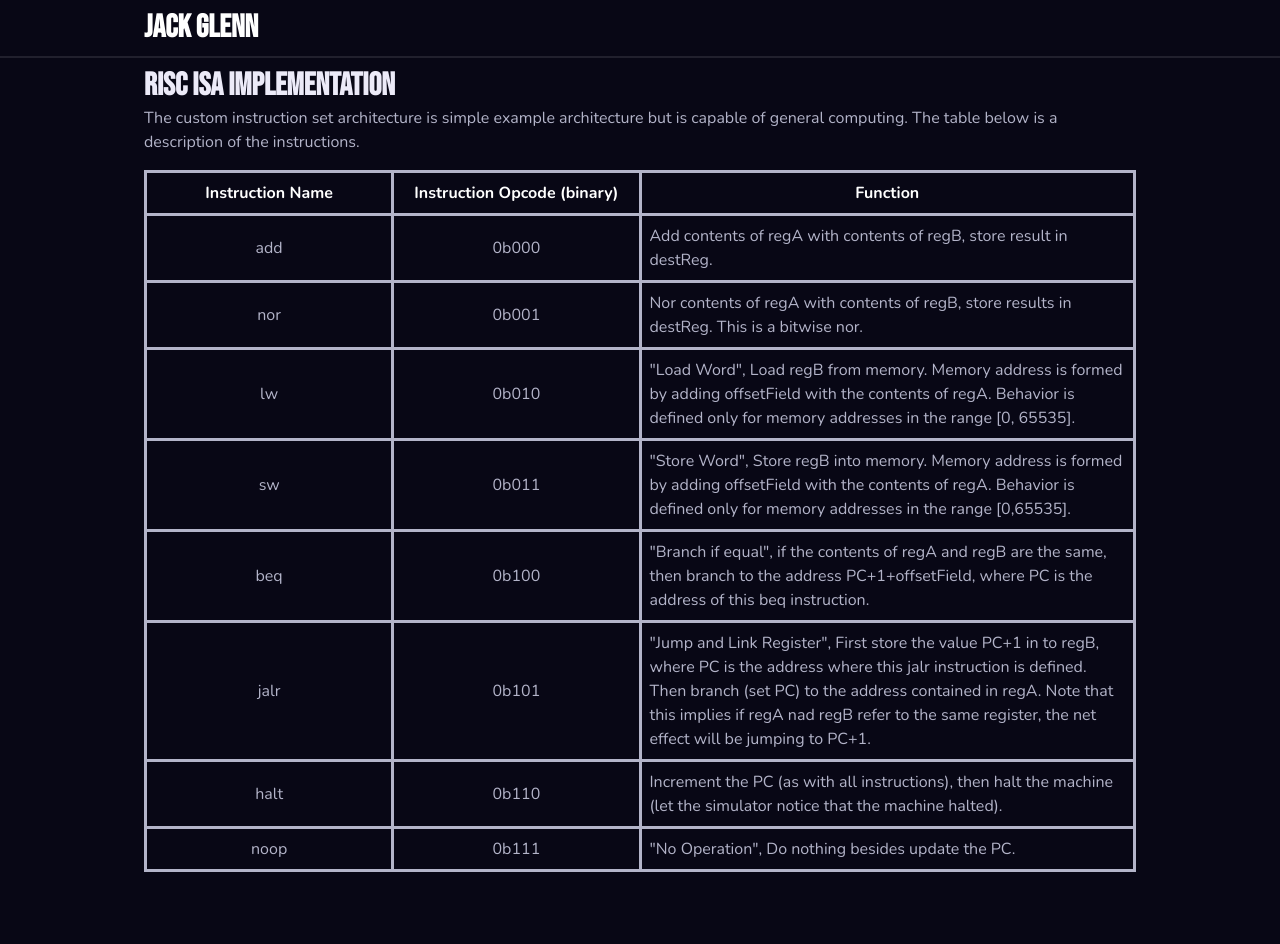
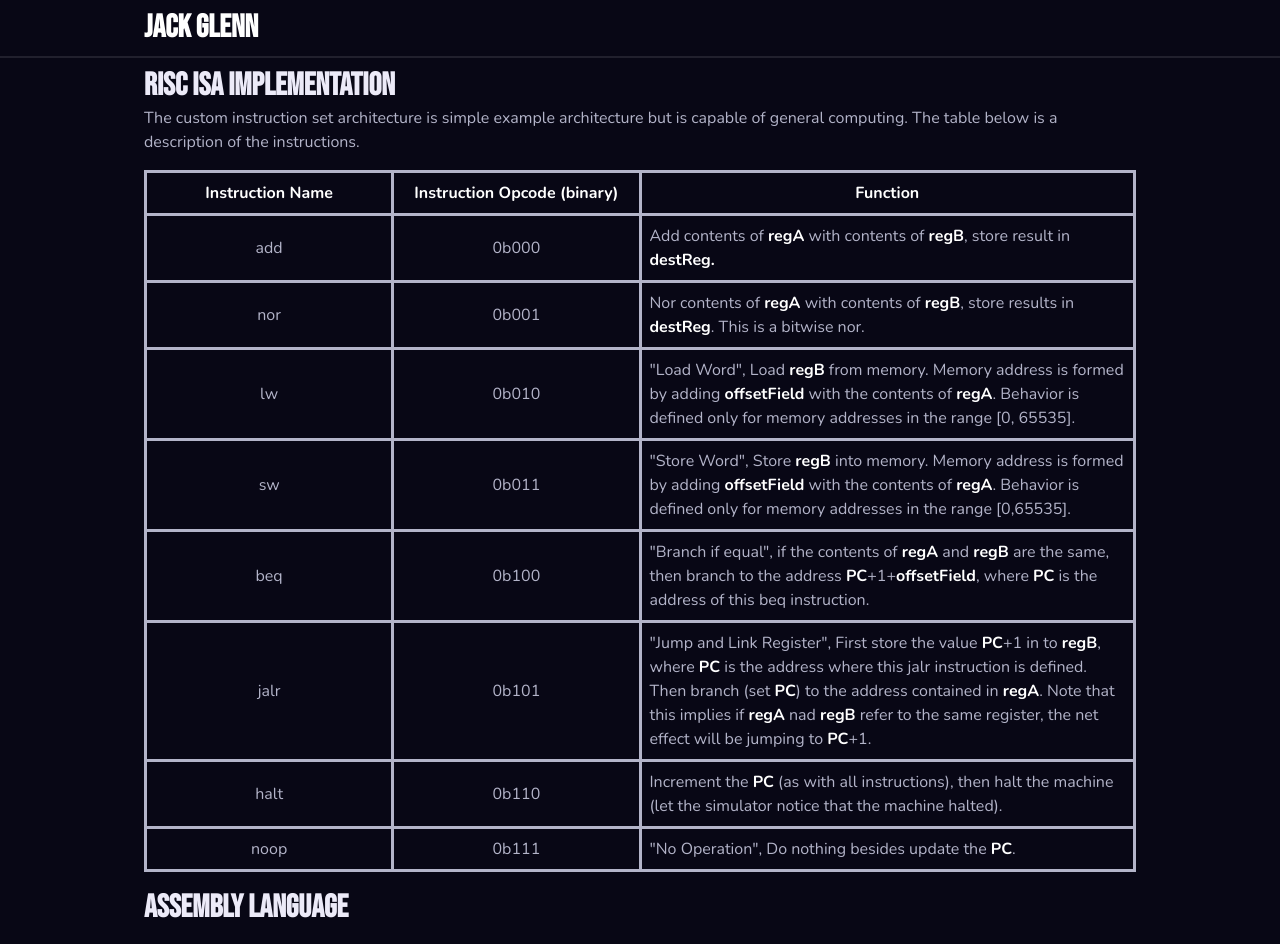
Before and after one commit to JackGlenn/JackGlenn.github.io, a Next.js app: page /Assembly in a window 1280 px wide. Before the commit the page ends 888 px from the top, so only its background shows below. Built offline with nearby package versions, Linux system fonts and the light colour scheme.

Commit message:
bold added for relevant assembly language features

```diff
--- a/src/app/Assembly/page.tsx
+++ b/src/app/Assembly/page.tsx
@@ -16,45 +16,46 @@ export default function VisionTransformer() {
               <tr>
                 <td>add</td>
                 <td>0b000</td>
-                <td>Add contents of regA with contents of regB, store result in destReg.</td>
+                <td>Add contents of <b>regA</b> with contents of <b>regB</b>, store result in <b>destReg.</b></td>
               </tr>
               <tr>
                 <td>nor</td>
                 <td>0b001</td>
-                <td>Nor contents of regA with contents of regB, store results in destReg. This is a bitwise nor.</td>
+                <td>Nor contents of <b>regA</b> with contents of <b>regB</b>, store results in <b>destReg</b>. This is a bitwise nor.</td>
               </tr>
               <tr>
                 <td>lw</td>
                 <td>0b010</td>
-                <td>"Load Word", Load regB from memory. Memory address is formed by adding offsetField with the contents of regA. Behavior is defined only for memory addresses in the range [0, 65535].</td>
+                <td>"Load Word", Load <b>regB</b> from memory. Memory address is formed by adding <b>offsetField</b> with the contents of <b>regA</b>. Behavior is defined only for memory addresses in the range [0, 65535].</td>
               </tr>
               <tr>
                 <td>sw</td>
                 <td>0b011</td>
-                <td>"Store Word", Store regB into memory. Memory address is formed by adding offsetField with the contents of regA. Behavior is defined only for memory addresses in the range [0,65535].</td>
+                <td>"Store Word", Store <b>regB</b> into memory. Memory address is formed by adding <b>offsetField</b> with the contents of <b>regA</b>. Behavior is defined only for memory addresses in the range [0,65535].</td>
               </tr>
               <tr>
                 <td>beq</td>
                 <td>0b100</td>
-                <td>"Branch if equal", if the contents of regA and regB are the same, then branch to the address PC+1+offsetField, where PC is the address of this beq instruction.</td>
+                <td>"Branch if equal", if the contents of <b>regA</b> and <b>regB</b> are the same, then branch to the address <b>PC</b>+1+<b>offsetField</b>, where <b>PC</b> is the address of this beq instruction.</td>
               </tr>
               <tr>
                 <td>jalr</td>
                 <td>0b101</td>
-                <td>"Jump and Link Register", First store the value PC+1 in to regB, where PC is the address where this jalr instruction is defined. Then branch (set PC) to the address contained in regA. Note that this implies if regA nad regB refer to the same register, the net effect will be jumping to PC+1.</td>
+                <td>"Jump and Link Register", First store the value <b>PC</b>+1 in to <b>regB</b>, where <b>PC</b> is the address where this jalr instruction is defined. Then branch (set <b>PC</b>) to the address contained in <b>regA</b>. Note that this implies if <b>regA</b> nad <b>regB</b> refer to the same register, the net effect will be jumping to <b>PC</b>+1.</td>
               </tr>
               <tr>
                 <td>halt</td>
                 <td>0b110</td>
-                <td>Increment the PC (as with all instructions), then halt the machine (let the simulator notice that the machine halted).</td>
+                <td>Increment the <b>PC</b> (as with all instructions), then halt the machine (let the simulator notice that the machine halted).</td>
               </tr>
               <tr>
                 <td>noop</td>
                 <td>0b111</td>
-                <td>"No Operation", Do nothing besides update the PC.</td>
+                <td>"No Operation", Do nothing besides update the <b>PC</b>.</td>
               </tr>
             </tbody>
           </table>
+          <h1>Assembly language</h1>
           <p></p>
           <p></p>
         </div>
```
